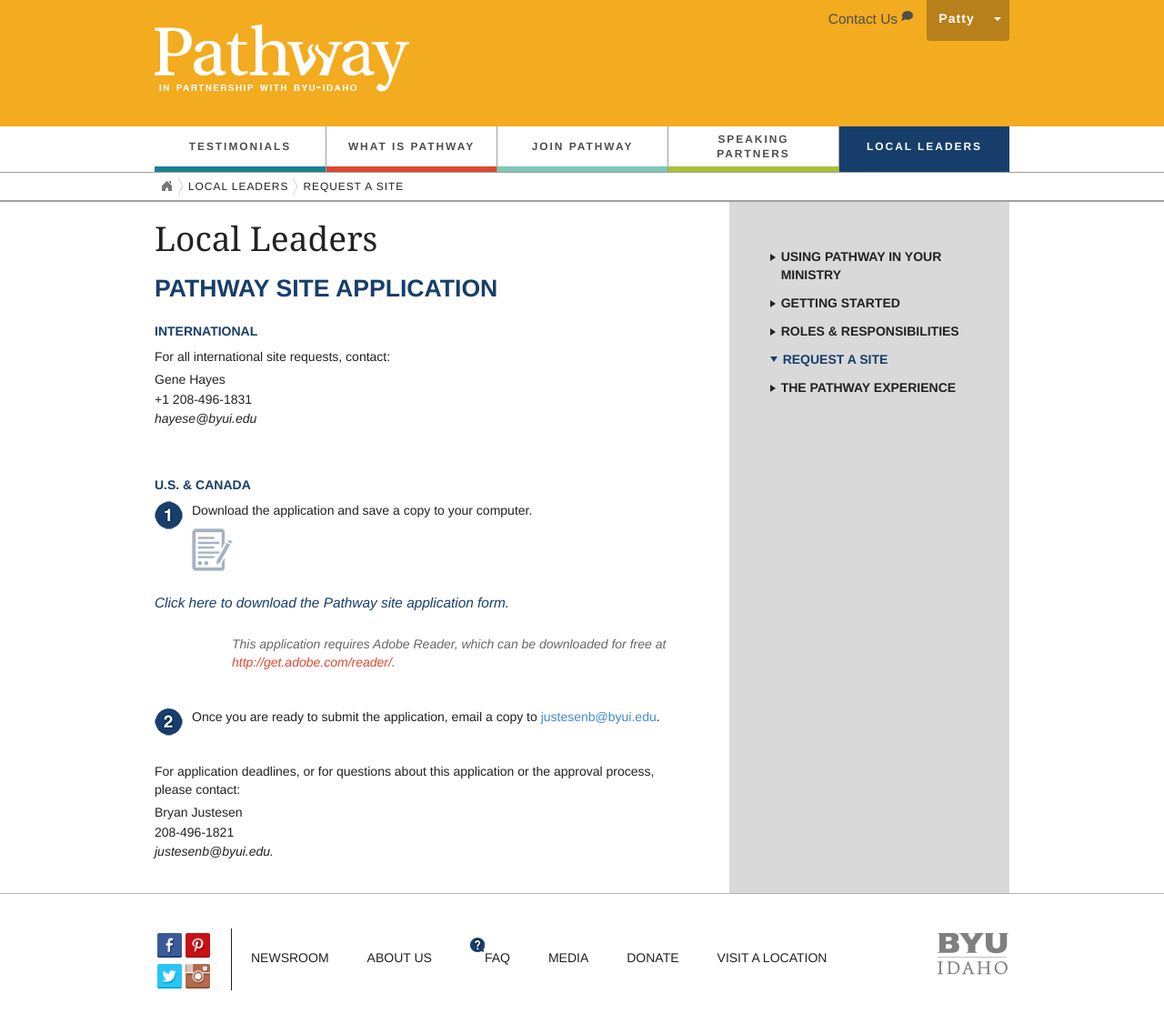
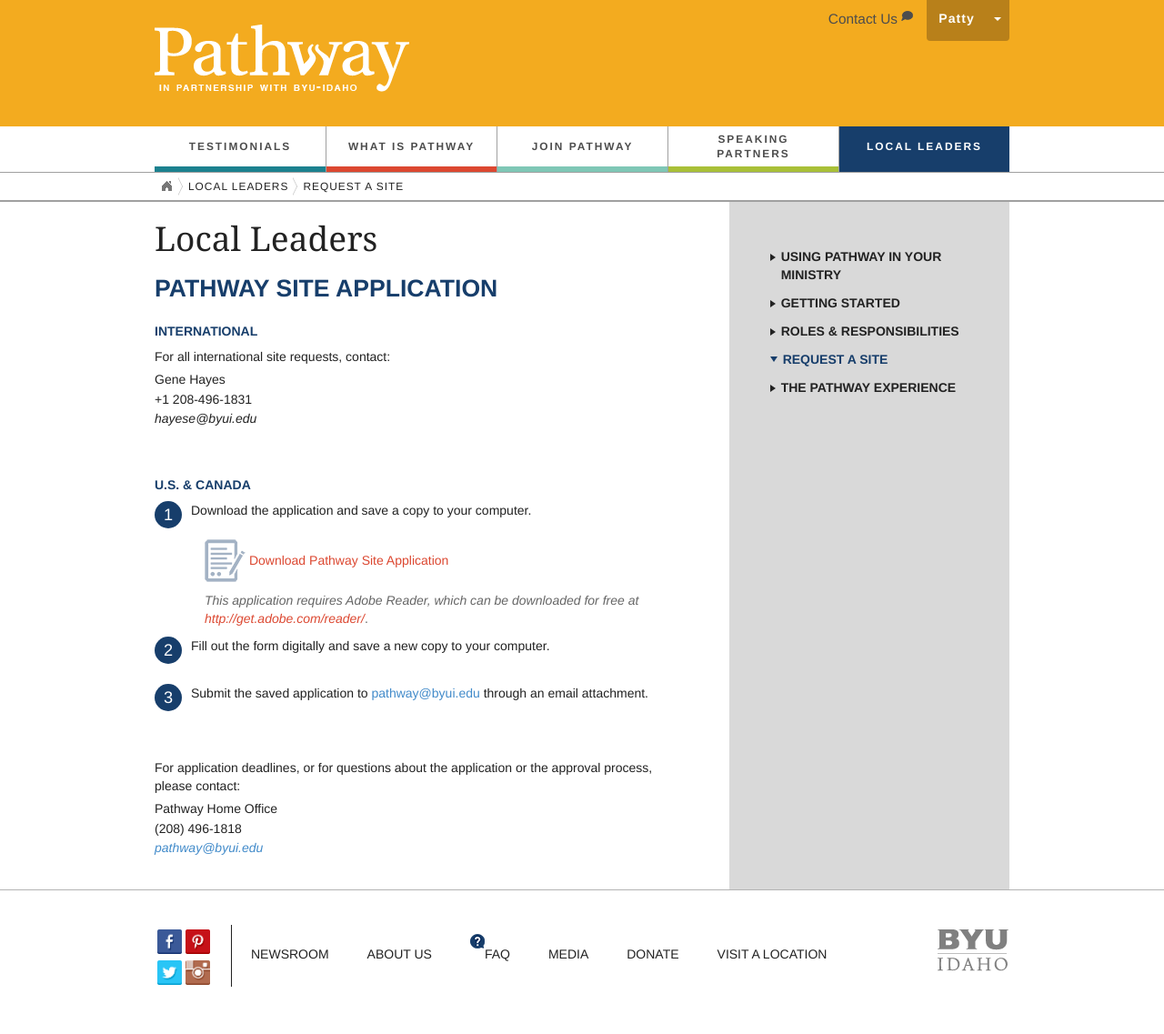
Before and after one commit to gordoman/pathway.lds.org-jekyll, a Jekyll site: the page built from jekyll-source/pages/local_leaders/request-a-site.html, in a window 1280 px wide. Shown: the whole page at 91% size. Built offline with Jekyll 4.4.1, drawn with Linux system fonts in a browser that asks for light colours; nearby versions of some CDN libraries.

Commit message:
Updated site application with new instructions and interactive PDF file.

```diff
--- a/jekyll-source/pages/local_leaders/request-a-site.html
+++ b/jekyll-source/pages/local_leaders/request-a-site.html
@@ -26,30 +26,23 @@
          <span style="font-style:italic;">hayese@byui.edu</span>
       </div>
    </div>
-   <h4 class="p-heading2 blue" style="margin-top:60px;">U.S. & CANADA</h4>
+   <h4 class="p-heading2 blue" style="margin-top:60px;">U.S. &amp; CANADA</h4>
    <div class="pf-section no-icon">
-    <img style="float:left; margin-right:10px;" class="img-responsive" src="{{site.baseurl}}img/local-leaders/1_blue.png" alt="Number 1"/>
-    <p style="float:left; width:90%">Download the application and save a copy to your computer.</p>
-
-    <img src="{{site.baseurl}}img/local-leaders/application.png" alt="Application">
-    <a class="click-here blue" href="{{site.baseurl}}pdfs/local_leaders/Pathway_Site_Application.pdf" target="_blank">Click here to download the Pathway site application form.</a>
-
-    <div style="margin-left:85px;">
-       <p class="info-block">This application requires Adobe Reader, which can be downloaded for free at <a style="color:#dc4831;" href="http://get.adobe.com/reader/">http://get.adobe.com/reader/</a>.</p>
-    </div>
-
- </div>
+    <ol class="instructions">
+      <li>Download the application and save a copy to your computer.</li>
+      <ul>
+      <li><a target="_blank" href="{{site.baseurl}}pdfs/local_leaders/Pathway_Site_Application_Interactive.pdf"><img src="{{site.baseurl}}img/local-leaders/application.png" alt="Application"> Download Pathway Site Application</a></li>
+      <li><em>This application requires Adobe Reader, which can be downloaded for free at <a target="_blank" href="http://get.adobe.com/reader/">http://get.adobe.com/reader/</a></em>.</li></ul>
+      <li>Fill out the form digitally and save a new copy to your computer.</li>
+      <li>Submit the saved application to <a href="mailto:pathway@byui.edu">pathway@byui.edu</a> through an email attachment.</li>
+    </ol>
+  </div>
  <div class="pf-section no-icon" style="margin-top:40px;">
-    <img style="float:left; margin-right:10px;" class="img-responsive" src="{{site.baseurl}}img/local-leaders/2_blue.png" alt="Number 2"/>
-    <p>Once you are ready to submit the application, email a copy to <a href="mailto:justesen@byui.edu">justesenb@byui.edu</a>.</p>
- </div>
-
- <div class="pf-section no-icon" style="margin-top:40px;">
-    <p>For application deadlines, or for questions about this application or the approval process, please contact:</p>
+    <p>For application deadlines, or for questions about the application or the approval process, please contact:</p>
     <div style="line-height:80%;">
-      <p>Bryan Justesen</p>
-      <p>208-496-1821</p>
-      <span style="font-style:italic;">justesenb@byui.edu.</span>
+      <p>Pathway Home Office</p>
+      <p>(208) 496-1818<br></p>
+      <em><a href="mailto:pathway@byui.edu">pathway@byui.edu</a></em>
    </div>
 </div>
 <br>
--- a/jekyll-source/styles/local_leaders.scss
+++ b/jekyll-source/styles/local_leaders.scss
@@ -8,3 +8,49 @@
 @import "BreadCrumb";
 @import "content_body";
 @import "BreadCrumb";
+
+/* local leaders specific styles */
+.instructions{
+	position: relative;
+	margin: 0;
+	margin-left: 30px;
+	padding: 0;
+	list-style: none;
+
+	counter-reset: li-counter;
+
+	> li {
+		position: relative;
+    	margin: 0;
+    	margin-top: 10px;
+    	padding-left: 10px;
+    	min-height: 3em;
+
+		&:before {
+			position: absolute;
+		    top: 0;
+		    left: -30px;
+		    width: 30px;
+		    height: 30px;
+
+		    font-size: 130%;
+		    line-height: 1.7;
+		    text-align: center;
+		    color: #fff;
+
+		    border-radius: 50%;
+		    background-color: #173e6b;
+		    content: counter(li-counter);
+		    counter-increment: li-counter;
+		}
+	}
+
+	ul {
+		list-style: none;
+		color: #666666;
+		padding-left: 25px;
+		a {
+			color:#dc4831;
+		}
+	}
+}
```
Also changed, not shown: 1 other file.
